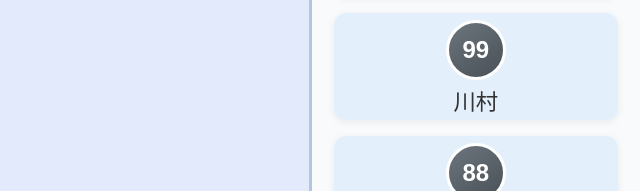
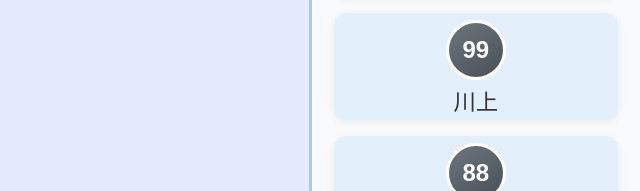
Before and after one commit to kazusuke/tacticalbord, a plain HTML site: page index.html in a window 1280 px wide. Shown: the part 1089-1280 px from the top of the page, 640-1280 px from the left. Drawn offline with Linux system fonts and the light colour scheme.

```diff
--- a/index.html
+++ b/index.html
@@ -160,7 +160,7 @@ const PLAYERS = [
   { id: 15, name: '有田', number: 15, positions: ['CDM'] },
   { id: 22, name: '田中健', number:40, positions: ['MF'] },
   { id: 23, name: '桑田', number: 99, positions: ['CDM'] },
-  { id: 25, name: '川村', number: 99, positions: ['CDM'] },
+  { id: 25, name: '川上', number: 99, positions: ['CDM'] },
   { id: 24, name: '藤原', number: 88, positions: ['CDM'] }
 ];
 
```
